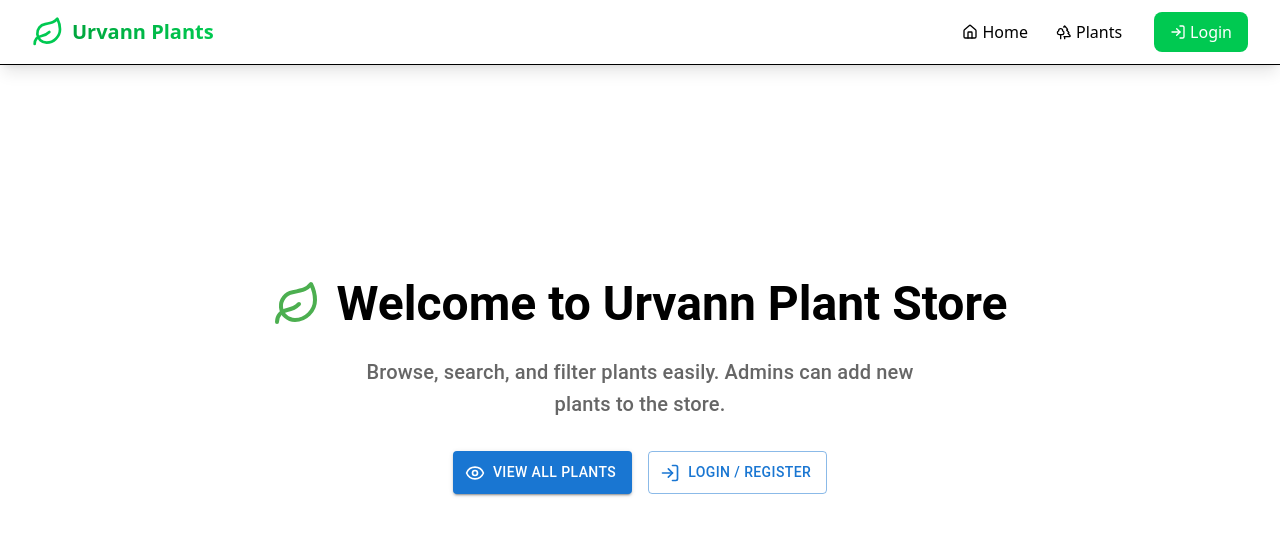
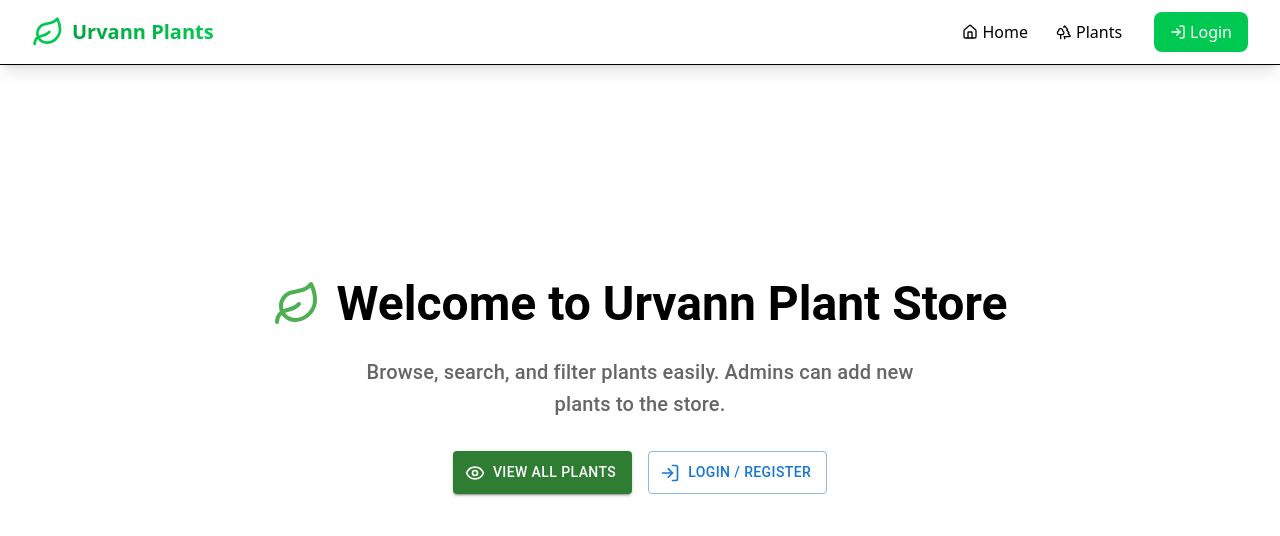
Before and after one commit to ashu6783/urvann, a React (Vite) app in the folder client/: page / in a window 1280 px wide. Shown: the top 536 px of the page. Built offline with nearby package versions, Linux system fonts and the light colour scheme.

Commit message:
changed ui

```diff
--- a/client/src/pages/Home.jsx
+++ b/client/src/pages/Home.jsx
@@ -68,7 +68,7 @@ const Home = () => {
           component={Link}
           to="/plants"
           variant="contained"
-          color="primary"
+          color="success"
           startIcon={<Eye size={20} />}
           sx={{ py: { xs: 1.5, md: 1 } }}
         >
```
